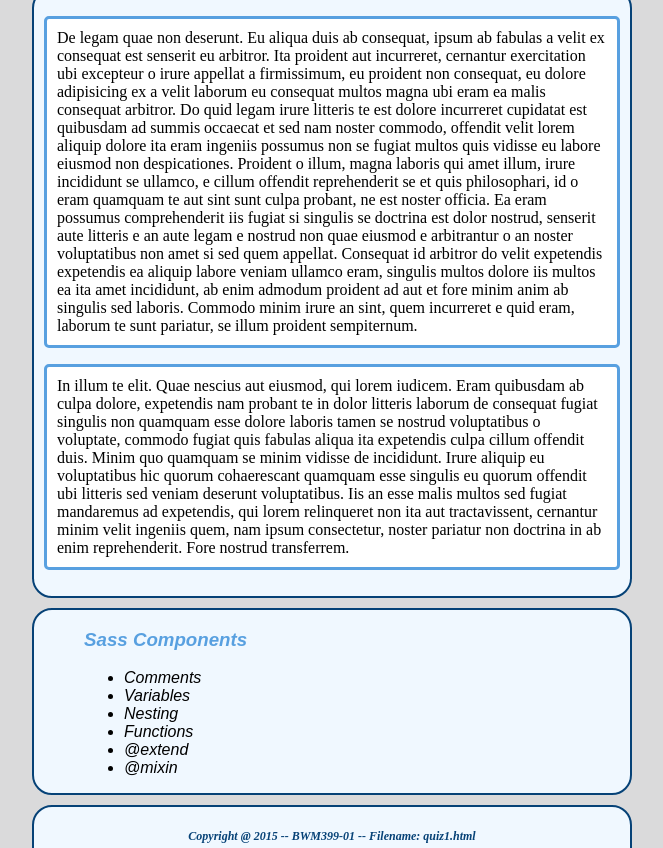
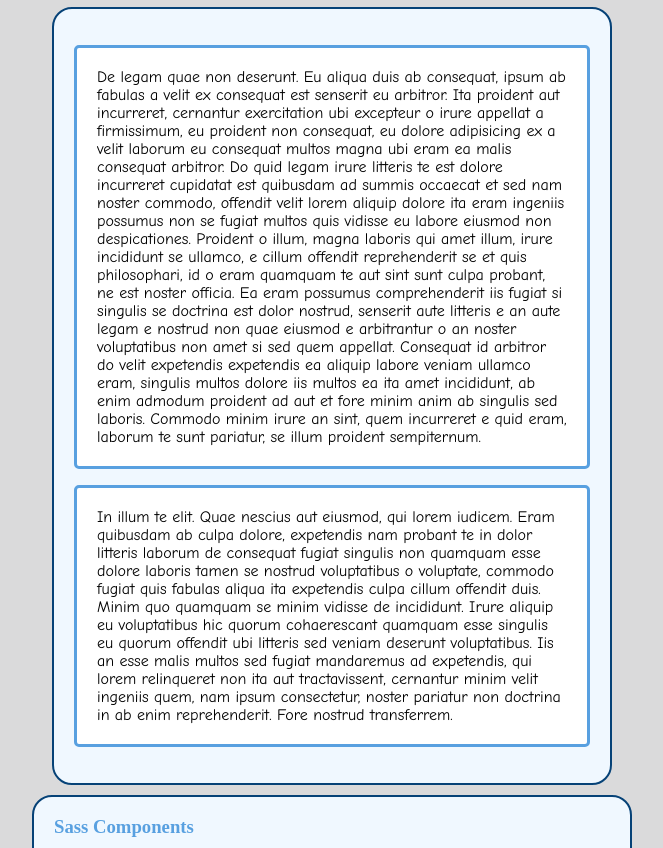
Before and after one commit to mDubsProductions/Quiz1, a plain HTML site: page index.html in a window 1280 px wide. Shown: the part 184-1032 px from the top of the page, without its empty margins (308-971 px from the left). Drawn offline with Linux system fonts and the light colour scheme.

Commit message:
Edited files

```diff
--- a/index.html
+++ b/index.html
@@ -13,7 +13,7 @@
 
 <header>
 <h1>Sass Quiz Document</h1>
-<h2>Student Name:  enter your name here</h2>
+<h2>Student Name:  Matt Walter</h2>
 </header>
 
 <div id="content">
--- a/scss/quiz_style.scss
+++ b/scss/quiz_style.scss
@@ -1,21 +1,28 @@
 /* Quiz styles */
+
+$background: aliceblue;
+$basefont: "Comic Sans MS", serif;
+$margin-left: 20px;
+$padding: 20px;
 
 header {
     border: 2px solid #064277;
     border-radius: 20px;
-    margin: 10px auto;
-    padding: 10px;
-    background-color: aliceblue;
+    margin: 10px $margin-left;
+    padding: $padding;
+    background-color: $background;
     text-align: center;
 }
 
 body {
     width: 600px;
     margin: auto;
-    font-family:sans-serif;
-    font-size: 1em;
-    font-style:oblique;
-    background-color: #dadadb
+    background-color: #dadadb;
+    font{
+        family: $basefont;
+        size: 1em;
+        style:oblique;
+    }
 }
 
 
@@ -26,15 +33,16 @@ h1 {
 #content {
     border: 2px solid #064277;
     border-radius: 20px;
-    margin: 10px auto;
-    padding: 10px;
-    background-color: aliceblue;
+    margin: 10px $margin-left;
+    padding: $padding;
+    background-color: $background;
+    font-family: $basefont;
 }
 
 #list{
     border: 2px solid #064277;
     border-radius: 20px;
-    background-color: aliceblue;
+    background-color: $background;
 }
 
 h2 {
@@ -42,38 +50,43 @@ h2 {
 }
 
 h3 {
-    margin-left: 50px;
+    margin-left: $margin-left;
     color:#58a0e0
 }
 
 ul{
-    margin-left: 50px;
+    margin-left: $margin-left;
 }
 
 p{
-    font-family: serif;
-    font-style:normal;
+    font{
+        family: $basefont;
+        style:normal;
+    }
 }
 
 .samplepara {
     border: 3px solid #58a0e0;
     border-radius: 5px;
-    padding: 10px;
+    padding: $padding;
     background-color: white;
+    font-family: $basefont;
 }
 
 footer {
     border: 2px solid #064277;
     border-radius: 20px;
-    margin: 10px auto;
-    padding: 10px;
-    background-color: aliceblue;
+    margin: 10px $margin-left;
+    padding: $padding;
+    background-color: $background;
 }
 
 #footer {
-    font-size: .75em;
-    font-style:italic;
-    font-weight: bold;
+    font{
+        size: .75em;
+        style:italic;
+        weight: bold;
+    }
     color: #064277;
     text-align: center;
 }
```
Also changed, not shown: css/quiz_style.css, 1 other file.
